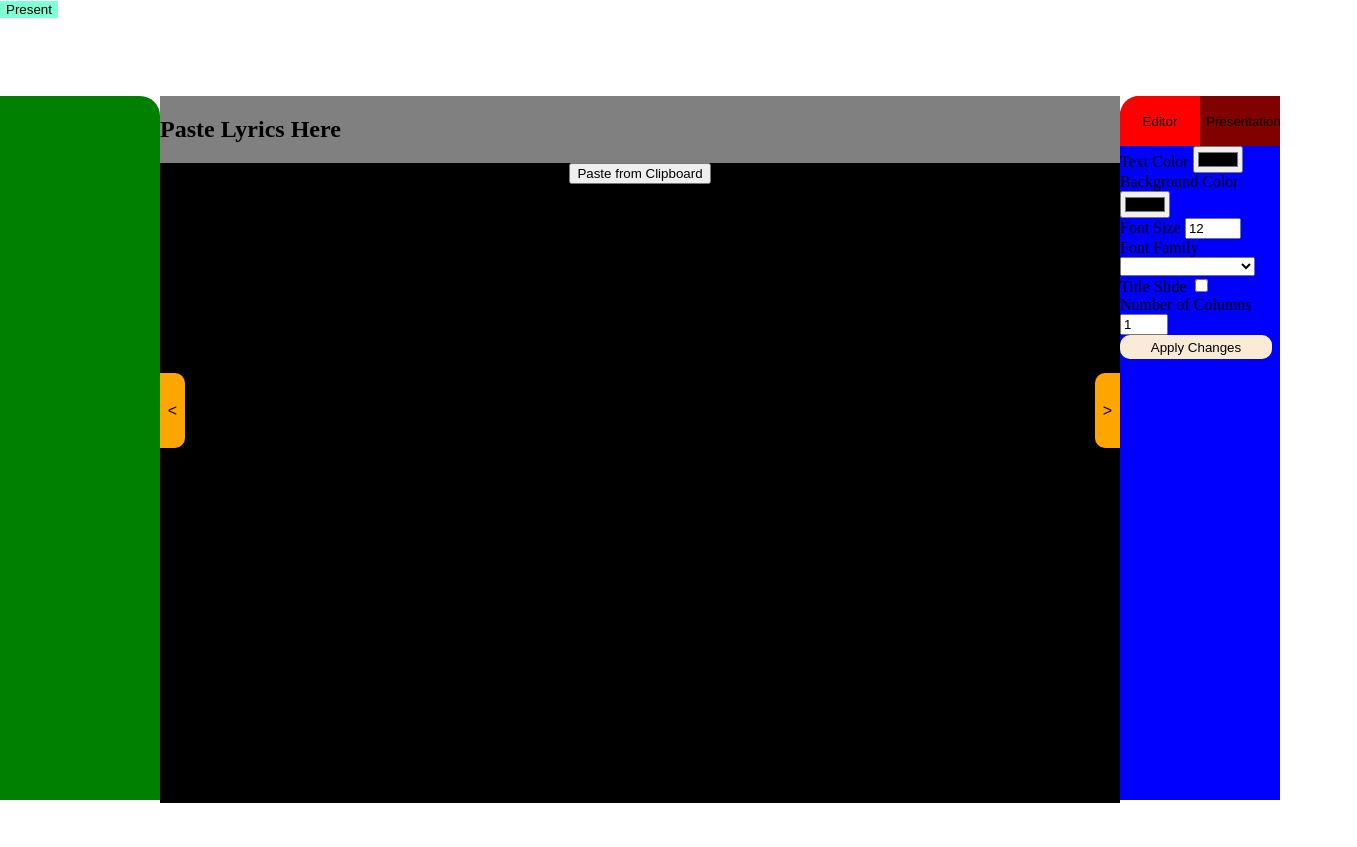
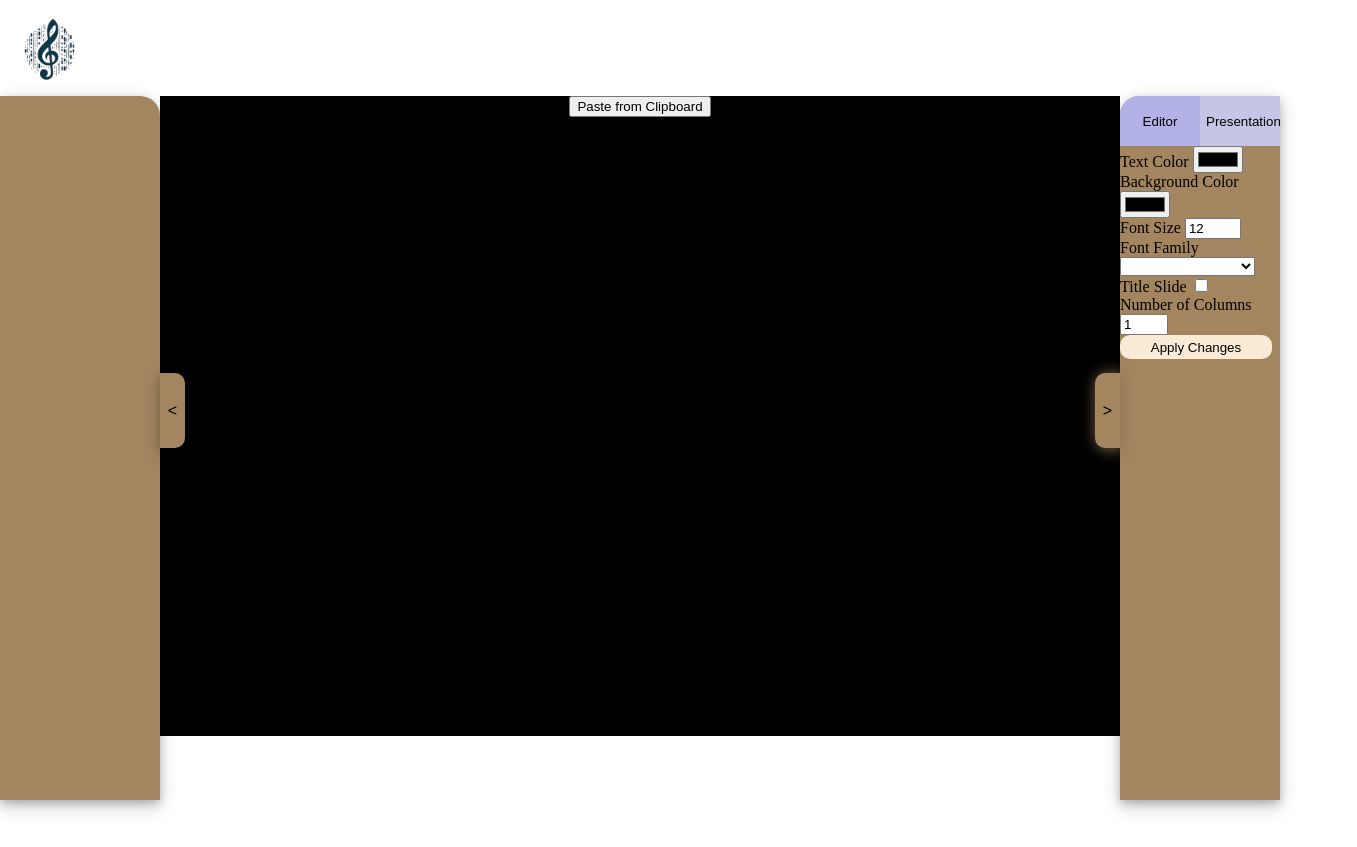
Before and after one commit to MasterTemple/CSCI-450-Group-Project, a SvelteKit app: page / in a window 1280 px wide. Shown: the top 847 px of the page, 1357 px wide, since content can reach past the window. Before the commit the page ends 803 px from the top, so only its background shows below. Built offline with nearby package versions, Linux system fonts and the light colour scheme.

Commit message:
updating colors

```diff
--- a/src/app.html
+++ b/src/app.html
@@ -16,5 +16,6 @@
 		margin: 0;
 		width: 100vw;
 		height: 100vh;
+		/*background-color: #A38560; */
 	}
 </style>
--- a/src/routes/+page.svelte
+++ b/src/routes/+page.svelte
@@ -5,19 +5,20 @@
     import NavBar from "./NavBar.svelte";
     import { savedSongsIsOpen } from "./stores";
     import { settingsIsOpen } from "./stores";
+    import { color } from "./stores";
 </script>
 
 <nav id="navbar">
     <NavBar/>
 </nav>
 <div id="content">
-    <div id="saved" style="--loc: {$savedSongsIsOpen ? 0 : -14.5}vw">
+    <div id="saved" style="--loc: {$savedSongsIsOpen ? 0 : -14.5}vw; --color: {color.brown}">
         <Saved/>
     </div>
     <div id="editor">
         <LyricEditor/>
     </div>
-    <div id="settings" style="--loc: {$settingsIsOpen ? 0: -14.5}vw">
+    <div id="settings" style="--loc: {$settingsIsOpen ? 0: -14.5}vw; --color: {color.brown}">
         <Settings/>
     </div>
 
@@ -34,6 +35,7 @@
     /* position: fixed; */
     width: 100vw;
     height: 12vh;
+    position: relative;
     /* background-color: pink;      <-- Uncomment to see outline */
 }
 
@@ -42,32 +44,36 @@
     flex-direction: row;
     height: 88vh;
     width: 100vw;
+    /* background-color: orange; <-- Uncomment to see outline */
 }
 
 #saved {
     height: 100%;
     width: 20vw;
-    background-color: green;
+    background-color: var(--color);
     position: relative;
     left: var(--loc);
     transition: left 1s;
     border-top-right-radius: 20px;
+    box-shadow: 0 4px 8px 0 rgba(0, 0, 0, 0.2), 0 6px 20px 0 rgba(0, 0, 0, 0.19);
 }
 
 #editor {
-    background-color: grey;
+    /* background-color: red;       <-- Uncomment to see outline */
     height: 100%;
     width: 100vw;
 }
 
 #settings {
-    background-color: blue;
+    background-color: var(--color);
     height: 100%;
     width: 20vw;
     position: relative;
     right: var(--loc);
     transition: right 1s;
     border-top-left-radius: 20px;
+    box-shadow: 0 4px 8px 0 rgba(0, 0, 0, 0.2), 0 6px 20px 0 rgba(0, 0, 0, 0.19);
+
 }
 
 </style>
--- a/src/routes/LyricEditor.svelte
+++ b/src/routes/LyricEditor.svelte
@@ -17,8 +17,6 @@
     }
 
 </script>
-
-<h2>Paste Lyrics Here</h2>
 
 <div id="lyric-region">
     <button on:click={readClipboard}>Paste from Clipboard</button>
@@ -40,6 +38,7 @@
     width: 60rem;
     height: 40rem;
     background-color: black;
+    margin: 0 auto;
 }
 
 p {
--- a/src/routes/NavBar.svelte
+++ b/src/routes/NavBar.svelte
@@ -1,15 +1,34 @@
 <script>
+  import { color } from "./stores";
 
+color
 
 </script>
 
+<img src="logo.png" id= "logo" alt="Lyric of Lyrics Logo: A trebble cleffe surrounded by dots and dashes"/>
+<h1 id="lolTitle" style="--color: {color.darkBlue}">Lyric of Lyrics</h1>
+<button id="presentButton">Present</button>
 
-<button id="presentButton">Present</button>
 <style>
+
+#logo {
+    width: 100px;
+    height: 100px;
+
+}
+
+#lolTitle {
+    position: relative;
+    color: var(--color);
+    left: 6vw;
+    top: 90vh;
+}
 
 #presentButton {
     background-color: aquamarine;
     border: none;
 }
 
+
+
 </style>
--- a/src/routes/Saved.svelte
+++ b/src/routes/Saved.svelte
@@ -1,5 +1,6 @@
 <script>
     import { savedSongsIsOpen } from "./stores";
+    import { color } from "./stores";
 
     let icons = [">", "<"]
     var icon = 1;
@@ -11,7 +12,7 @@
 
 
 <div id="drawerDiv">
-    <button id="drawerButton" on:click={toggleDrawer} >{icons[$savedSongsIsOpen ? 1 : 0]}</button>
+    <button id="drawerButton" style="--color: {color.brown}" on:click={toggleDrawer} >{icons[$savedSongsIsOpen ? 1 : 0]}</button>
 </div>
 
 
@@ -20,10 +21,11 @@
     position: absolute;
     bottom: 50%;
     left: 100%;
+
 }
 
 #drawerButton {
-  background-color: orange; /* Green */
+  background-color: var(--color); /* Green */
   border: none;
   text-align: center;
   font-size: 16px;
@@ -31,6 +33,7 @@
   height: 75px;
   border-top-right-radius: 10px;
   border-bottom-right-radius: 10px;
+  box-shadow: 0 4px 8px 0 rgba(0, 0, 0, 0.2), 0 6px 20px 0 rgba(0, 0, 0, 0.19);
 }
 
 </style>
--- a/src/routes/Settings.svelte
+++ b/src/routes/Settings.svelte
@@ -2,12 +2,13 @@
     import EditorSettings from "./EditorSettings.svelte";
     import PresentationSettings from "./PresentationSettings.svelte"
     import { settingsIsOpen, settingsToggleOption, settingsSelection } from "./stores";
+    import { color } from "./stores";
 
     let icons = ["<", ">"];
     var icon = 1;
 
-    let selectedColor = '#ff0000';
-    let nonSelectedColor = '#810000';
+    let selectedColor = color.darkPurple;
+    let nonSelectedColor = color.lightPurple;
 
     let editorColor = selectedColor;
     let presentationColor = nonSelectedColor;
@@ -33,7 +34,7 @@
 
 
 <div id="drawerDiv">
-    <button id="drawerButton" on:click={toggleDrawer} >{icons[$settingsIsOpen ? 1 : 0]}</button>
+    <button id="drawerButton" style="--color: {color.brown}" on:click={toggleDrawer} >{icons[$settingsIsOpen ? 1 : 0]}</button>
 </div>
 
 <div id="editorOrPresentationToggle">
@@ -58,7 +59,7 @@
 }
 
 #drawerButton {
-  background-color: orange; /* Green */
+  background-color: var(--color);
   border: none;
   text-align: center;
   font-size: 16px;
@@ -66,6 +67,7 @@
   height: 75px;
   border-top-left-radius: 10px;
   border-bottom-left-radius: 10px;
+  box-shadow: 2px 1px 15px #907554
 }
 
 #editorOrPresentationToggle {
--- a/src/routes/stores.js
+++ b/src/routes/stores.js
@@ -15,3 +15,13 @@ export const settingsToggleOption = {
 export const settingsSelection = writable(settingsToggleOption.editor)
 
 export const settings = writable(false);
+
+export const color = {
+    darkBlue: '#1C3845',
+    brown: '#A38560',
+    brownShaddow: '#907554',
+    black: '#000000',
+    white: '#FFFFFF',
+    darkPurple: '#b2b2e6',
+    lightPurple: '#c5c5e6'
+}
```
Also changed, not shown: static/logo.png (added).
